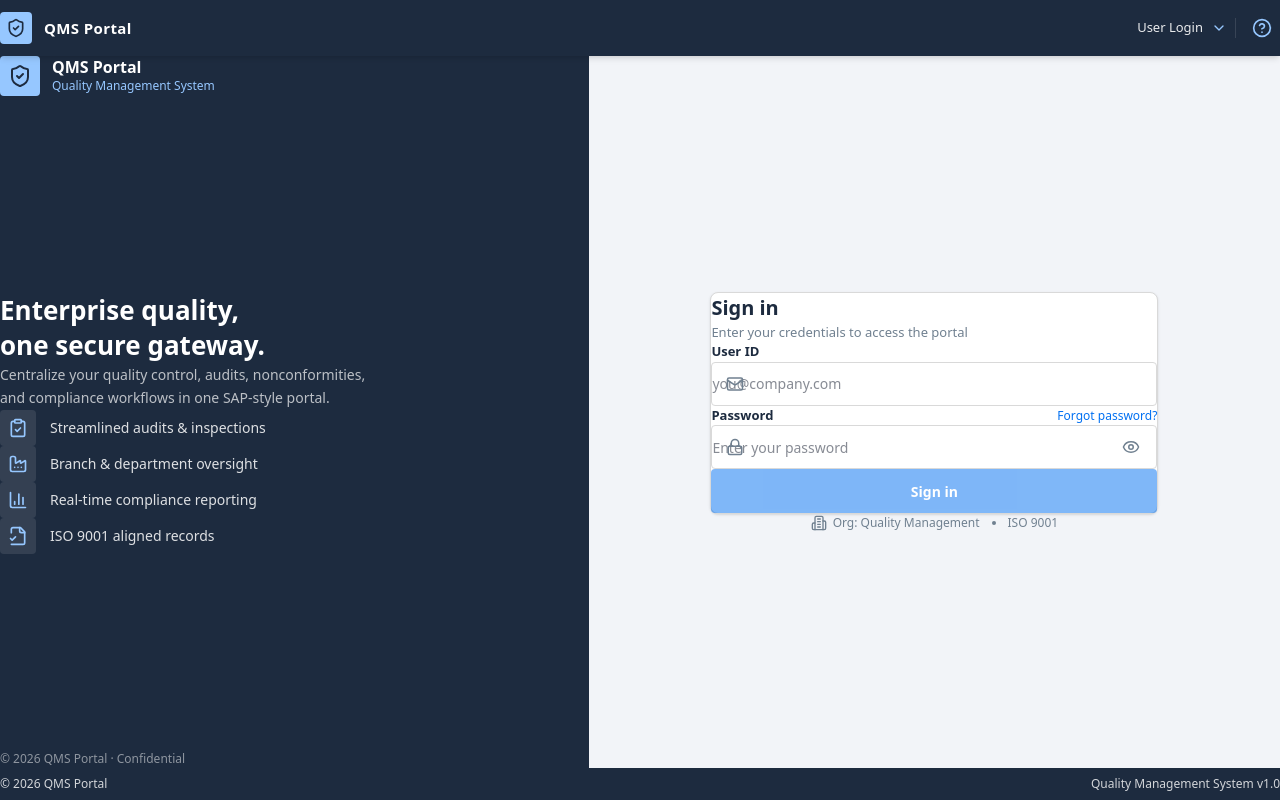
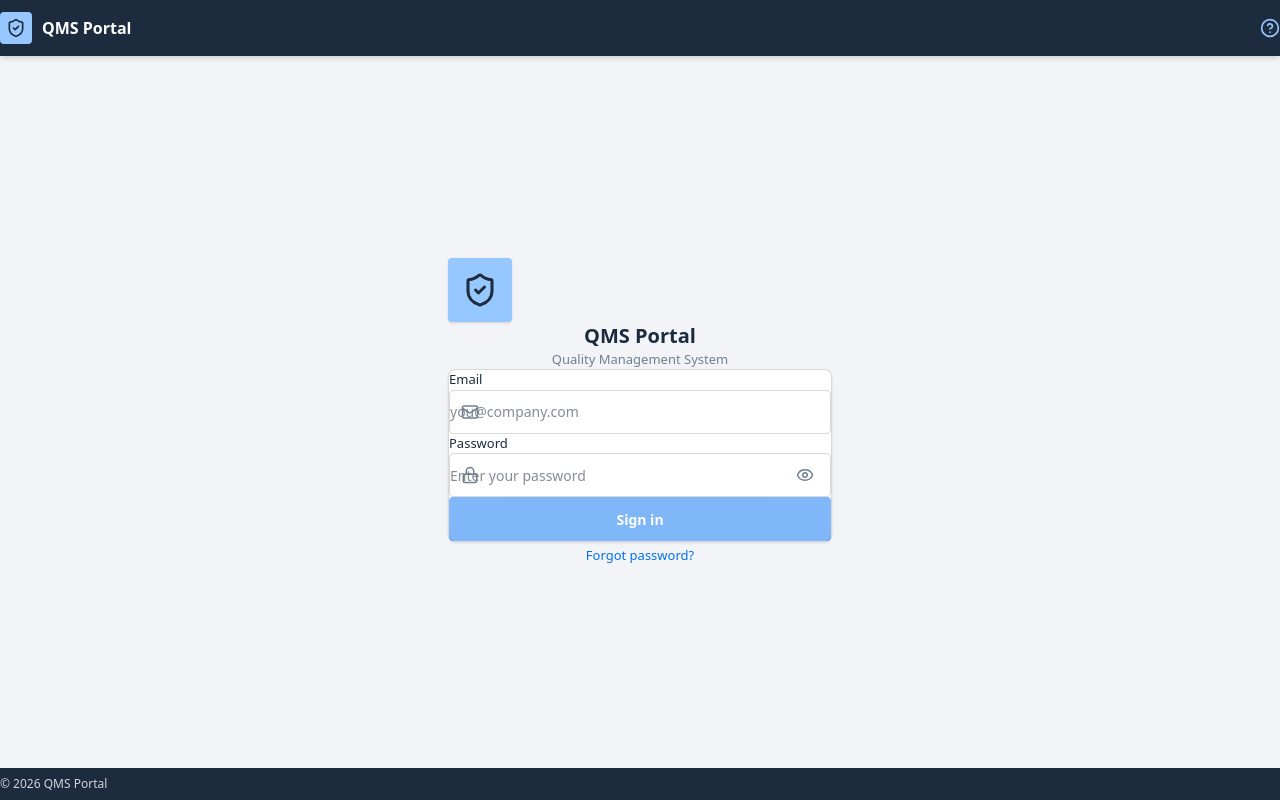
Before and after one commit to altamashhamsun/Quality-Management-System, a Next.js app: page / in a window 1280 px wide. Built offline with nearby package versions, Linux system fonts and the light colour scheme.

Commit message:
Simplify login page to single centered card

```diff
--- a/src/app/page.tsx
+++ b/src/app/page.tsx
@@ -10,13 +10,7 @@ import {
   EyeOff,
   Loader2,
   AlertCircle,
-  ChevronDown,
   HelpCircle,
-  Building2,
-  ClipboardCheck,
-  Factory,
-  FileCheck2,
-  BarChart3,
 } from "lucide-react";
 import { createClient } from "@/lib/supabase/browser";
 
@@ -52,108 +46,42 @@ export default function LoginPage() {
 
   return (
     <div className="min-h-screen flex flex-col bg-sap-bg">
-      {/* ===== SAP SHELL BAR ===== */}
-      <header className="bg-sap-header text-white h-14 shrink-0 flex items-center px-5 justify-between shadow-md z-20">
-        <div className="flex items-center gap-3">
+      <header className="bg-sap-header text-white h-14 shrink-0 flex items-center justify-between px-5 shadow-md">
+        <div className="flex items-center gap-2.5">
           <div className="w-8 h-8 rounded bg-sap-accent text-sap-header flex items-center justify-center">
             <ShieldCheck className="w-5 h-5" />
           </div>
-          <span className="font-semibold tracking-wide text-[15px]">
-            QMS Portal
-          </span>
+          <span className="font-semibold">QMS Portal</span>
         </div>
-
-        <div className="flex items-center gap-2">
-          <button className="flex items-center gap-2 h-9 px-3 rounded hover:bg-sap-header-hover">
-            <span className="text-[13px] text-white/90">User Login</span>
-            <ChevronDown className="w-4 h-4 text-sap-accent" />
-          </button>
-          <span className="w-px h-5 bg-sap-header-hover" />
-          <button className="h-9 w-9 flex items-center justify-center rounded hover:bg-sap-header-hover">
         <HelpCircle className="w-5 h-5 text-sap-accent" />
-          </button>
-        </div>
       </header>
 
-      {/* ===== BODY ===== */}
-      <div className="flex-1 flex">
-        {/* Left branding panel */}
-        <div className="hidden lg:flex w-[46%] bg-sap-header flex-col justify-between p-12 text-white">
-          <div className="flex items-center gap-3">
-            <div className="w-10 h-10 rounded bg-sap-accent text-sap-header flex items-center justify-center">
-              <ShieldCheck className="w-6 h-6" />
+      <div className="flex-1 flex items-center justify-center p-6">
+        <div className="w-full max-w-sm">
+          <div className="text-center mb-8">
+            <div className="w-16 h-16 rounded bg-sap-accent text-sap-header flex items-center justify-center mx-auto mb-4 shadow-sm">
+              <ShieldCheck className="w-9 h-9" />
             </div>
-            <div>
-              <p className="font-semibold text-[16px] leading-tight">QMS Portal</p>
-              <p className="text-[12px] text-sap-accent">Quality Management System</p>
-            </div>
-          </div>
-
-          <div className="my-16">
-            <h1 className="text-[26px] font-semibold leading-snug mb-4">
-              Enterprise quality,
-              <br />
-              one secure gateway.
-            </h1>
-            <p className="text-[14px] text-white/70 max-w-sm leading-relaxed">
-              Centralize your quality control, audits, nonconformities, and
-              compliance workflows in one SAP-style portal.
-            </p>
-
-            <div className="mt-10 space-y-4">
-              <BrandRow icon={ClipboardCheck} text="Streamlined audits & inspections" />
-              <BrandRow icon={Factory} text="Branch & department oversight" />
-              <BrandRow icon={BarChart3} text="Real-time compliance reporting" />
-              <BrandRow icon={FileCheck2} text="ISO 9001 aligned records" />
-            </div>
-          </div>
-
-          <p className="text-[12px] text-white/50">
-            © {new Date().getFullYear()} QMS Portal · Confidential
-          </p>
-        </div>
-
-        {/* Right login card */}
-        <div className="flex-1 flex items-center justify-center p-6">
-          <div className="w-full max-w-md">
-            <div className="lg:hidden flex items-center gap-3 mb-8 justify-center">
-              <div className="w-10 h-10 rounded bg-sap-accent text-sap-header flex items-center justify-center">
-                <ShieldCheck className="w-6 h-6" />
-              </div>
-              <div>
-                <p className="font-semibold text-[15px] text-sap-text leading-tight">
-                  QMS Portal
-                </p>
-                <p className="text-[12px] text-sap-muted">Quality Management System</p>
-              </div>
-            </div>
-
-            <div className="bg-white p-8 rounded-lg shadow-sm border border-sap-border">
-              <div className="mb-7">
-                <h2 className="text-[20px] font-semibold text-sap-text">
-                  Sign in
-                </h2>
+            <h1 className="text-xl font-semibold text-sap-text">QMS Portal</h1>
             <p className="text-[13px] text-sap-muted mt-1">
-                  Enter your credentials to access the portal
+              Quality Management System
             </p>
           </div>
 
           {error && (
-                <div className="mb-5 flex items-start gap-2.5 p-3 rounded bg-red-50 border border-red-200 text-red-700 text-[13px]">
-                  <AlertCircle className="w-4 h-4 shrink-0 mt-0.5" />
+            <div className="mb-4 flex items-center gap-2.5 p-3 rounded bg-red-50 border border-red-200 text-red-700 text-[13px]">
+              <AlertCircle className="w-4 h-4 shrink-0" />
               <span>{error}</span>
             </div>
           )}
 
-              <form onSubmit={handleLogin} className="space-y-5">
+          <form onSubmit={handleLogin} className="bg-white p-7 rounded-lg shadow-sm border border-sap-border space-y-5">
             <div>
-                  <label className="block text-[13px] font-semibold text-sap-text mb-2">
-                    User ID
+              <label className="block text-[13px] font-medium text-sap-text mb-1.5">
+                Email
               </label>
               <div className="relative">
-                    <span className="absolute left-3.5 top-1/2 -translate-y-1/2 flex items-center justify-center w-5 h-5 text-sap-muted">
-                      <Mail className="w-[18px] h-[18px]" />
-                    </span>
+                <Mail className="absolute left-3 top-1/2 -translate-y-1/2 w-[18px] h-[18px] text-sap-muted" />
                 <input
                   type="email"
                   value={email}
@@ -161,28 +89,17 @@ export default function LoginPage() {
                   placeholder="you@company.com"
                   autoComplete="email"
                   required
-                      className="w-full h-11 pl-11 pr-4 text-[14px] border border-sap-border rounded focus:outline-none focus:border-sap-primary focus:ring-2 focus:ring-sap-primary/20 transition"
+                  className="w-full h-11 pl-10 pr-4 text-[14px] border border-sap-border rounded focus:outline-none focus:border-sap-primary focus:ring-2 focus:ring-sap-primary/20 transition"
                 />
               </div>
             </div>
 
             <div>
-                  <div className="flex items-center justify-between mb-2">
-                    <label className="block text-[13px] font-semibold text-sap-text">
+              <label className="block text-[13px] font-medium text-sap-text mb-1.5">
                 Password
               </label>
-                    <button
-                      type="button"
-                      onClick={() => {}}
-                      className="text-[12px] text-sap-primary hover:underline"
-                    >
-                      Forgot password?
-                    </button>
-                  </div>
               <div className="relative">
-                    <span className="absolute left-3.5 top-1/2 -translate-y-1/2 flex items-center justify-center w-5 h-5 text-sap-muted">
-                      <Lock className="w-[18px] h-[18px]" />
-                    </span>
+                <Lock className="absolute left-3 top-1/2 -translate-y-1/2 w-[18px] h-[18px] text-sap-muted" />
                 <input
                   type={showPassword ? "text" : "password"}
                   value={password}
@@ -190,7 +107,7 @@ export default function LoginPage() {
                   placeholder="Enter your password"
                   autoComplete="current-password"
                   required
-                      className="w-full h-11 pl-11 pr-12 text-[14px] border border-sap-border rounded focus:outline-none focus:border-sap-primary focus:ring-2 focus:ring-sap-primary/20 transition"
+                  className="w-full h-11 pl-10 pr-12 text-[14px] border border-sap-border rounded focus:outline-none focus:border-sap-primary focus:ring-2 focus:ring-sap-primary/20 transition"
                 />
                 <button
                   type="button"
@@ -222,36 +139,22 @@ export default function LoginPage() {
               )}
             </button>
           </form>
-            </div>
 
-            <div className="mt-5 flex items-center justify-center gap-3 text-[12px] text-sap-muted">
-              <span className="flex items-center gap-1.5">
-                <Building2 className="w-4 h-4" /> Org: Quality Management
-              </span>
-              <span className="w-1 h-1 rounded-full bg-sap-muted" />
-              <span>ISO 9001</span>
-            </div>
+          <div className="mt-5 text-center">
+            <button
+              type="button"
+              onClick={() => {}}
+              className="text-[13px] text-sap-primary hover:underline"
+            >
+              Forgot password?
+            </button>
           </div>
         </div>
       </div>
 
-      {/* ===== SAP STATUS BAR ===== */}
-      <footer className="h-8 bg-sap-header text-white/80 text-[12px] flex items-center px-5 gap-3 shrink-0">
-        <span>© {new Date().getFullYear()} QMS Portal</span>
-        <span className="flex-1" />
-        <span>Quality Management System v1.0</span>
+      <footer className="h-8 bg-sap-header text-white/80 text-[12px] flex items-center px-5 shrink-0">
+        © {new Date().getFullYear()} QMS Portal
       </footer>
     </div>
   );
 }
-
-function BrandRow({ icon: Icon, text }: { icon: any; text: string }) {
-  return (
-    <div className="flex items-center gap-3.5">
-      <div className="w-9 h-9 rounded bg-white/10 flex items-center justify-center shrink-0">
-        <Icon className="w-5 h-5 text-sap-accent" />
-      </div>
-      <span className="text-[14px] text-white/85">{text}</span>
-    </div>
-  );
-}
```
Lines whose indentation alone changed are shown as unchanged.
